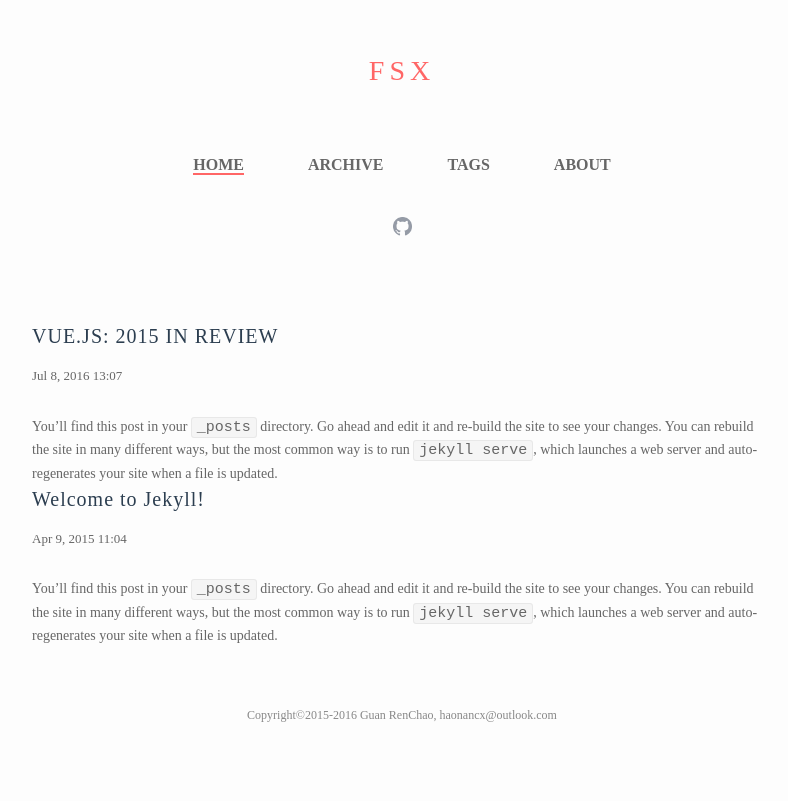
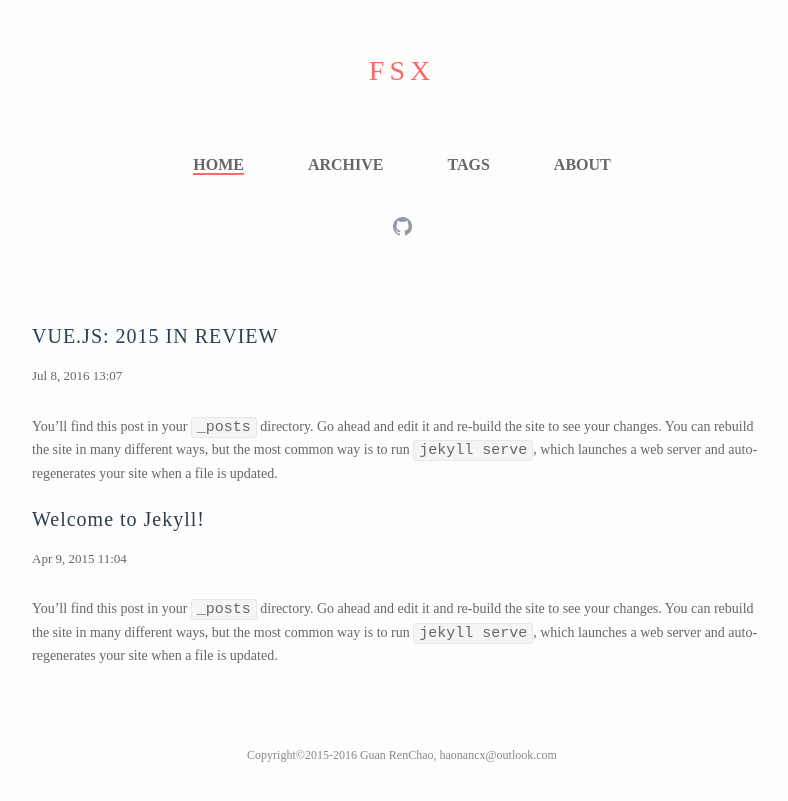
Before and after one commit to xtd420/Haonancx.github.io, a Jekyll site: the page built from index.html, in a window 1280 px wide. Shown: the top 801 px of the page, without its empty margins (238-1026 px from the left). Built offline with Jekyll 4.4.1, drawn with Linux system fonts in a browser that asks for light colours.

```diff
--- a/_sass/_layout.scss
+++ b/_sass/_layout.scss
@@ -116,6 +116,9 @@
 .post-list {
     list-style: none;
 }
+.post-list li{
+    margin: 20px auto;
+}
 .post-list li h3 {
     font-weight: 500px;
     margin-bottom: 5px;
@@ -192,7 +195,7 @@
 /** Adapt to multiple devices */
 @media screen and (max-width: 420px) {
     .nav li {
-        margin: 0 8px;
+        margin: 0 9px;
     }
     .post-list li a {
     color: #faa;
```
